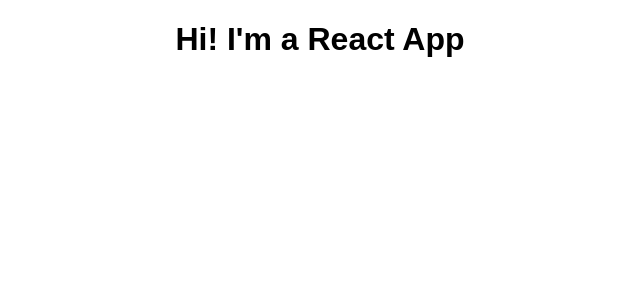
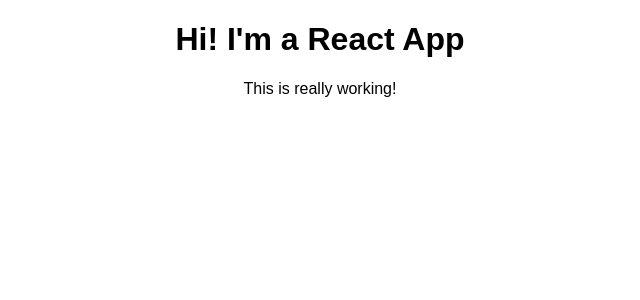
Before and after one commit to shelbourn/React.js-Playground, a React (Create React App) app in the folder react-js-playground/: page / in a window 1280 px wide. Shown: the top 300 px of the page, without its empty margins (320-960 px from the left). Built offline with nearby package versions, Linux system fonts and the light colour scheme.

Commit message:
Prepping code for next lesson

```diff
--- a/react-js-playground/src/App.js
+++ b/react-js-playground/src/App.js
@@ -4,13 +4,9 @@
 class App extends Component {
 	render() {
 		return (
-			// Can't use 'class' with JSX because it is a reserved JS keyword
-			//'div', 'h1', and other html-esque elements are provided by React library and not actual HTML
-			// <div> is the root element in this 'return' statement
-			// Best practice to nest everything in 1 root element
 			<div className="App">
-				{' '}
 				<h1>Hi! I'm a React App</h1>
+				<p>This is really working!</p>
 			</div>
 		)
 	}
```
